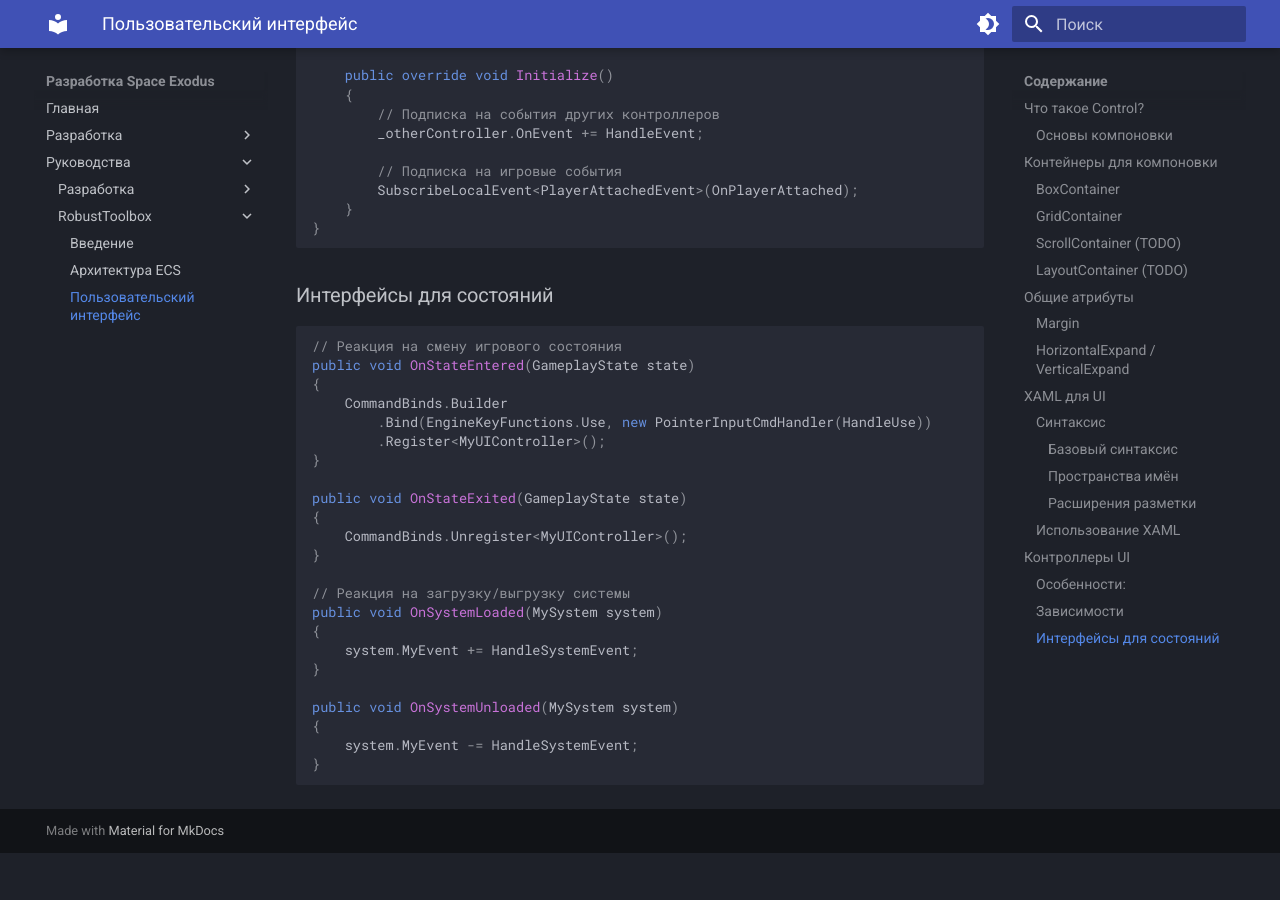
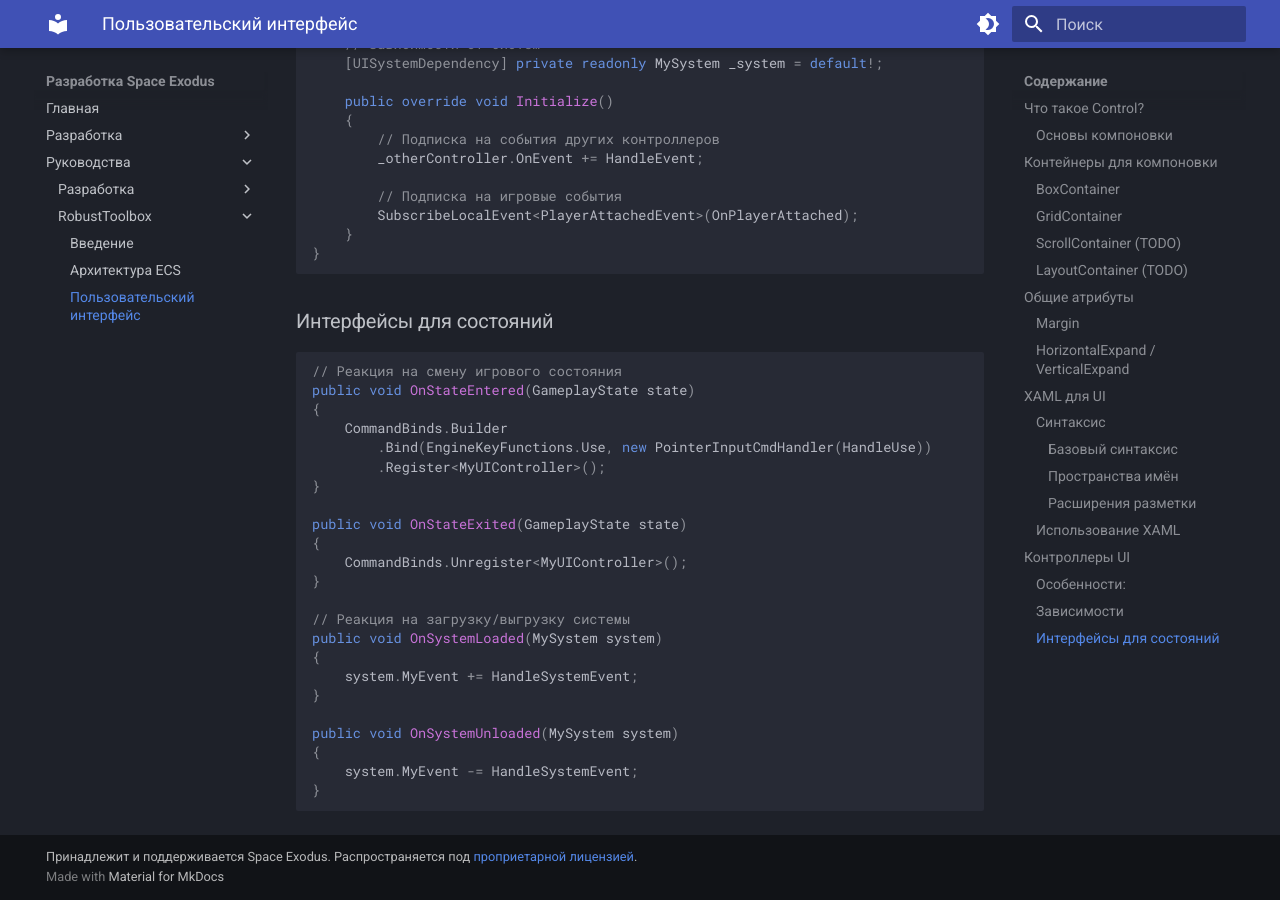
Before and after one commit to space-exodus/space-exodus.github.io, an MkDocs documentation site: the page built from docs/development/robust-toolbox/basic-ui.md, in a window 1280 px wide and 900 px high, scrolled down 9421 px. Built offline with MkDocs 1.6.1 and Material for MkDocs 9.7.7, drawn with Linux system fonts in a browser that asks for light colours; before the commit the page ends 10274 px from its top, so only the background shows below that; some of the changed text lies outside the part shown.

Commit message:
Add copyright and license link

```diff
--- a/mkdocs.yml
+++ b/mkdocs.yml
@@ -21,6 +21,8 @@ plugins:
         - en
         - ru
   - mermaid2
+
+copyright: 'Принадлежит и поддерживается Space Exodus. Распространяется под <a style="color: var(--md-typeset-a-color);" href="https://github.com/space-exodus/space-exodus.github.io/blob/master/LICENSE">проприетарной лицензией</a>.'
 
 markdown_extensions:
   - admonition
```
Also changed, not shown: docs/development/robust-toolbox/basic-ui.md (line endings or trailing spaces).
